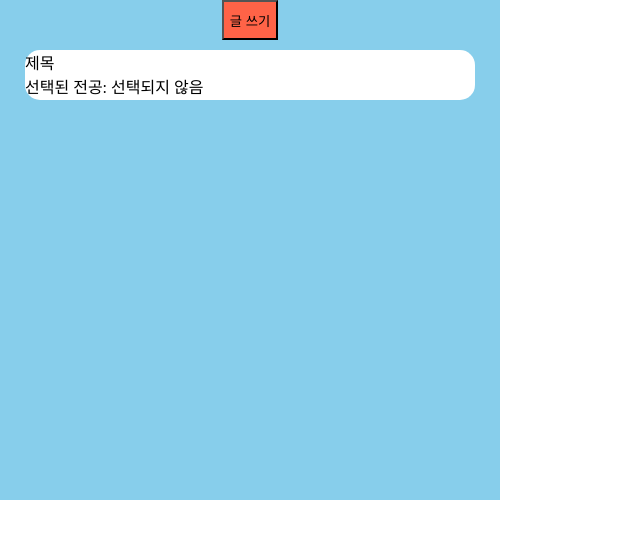
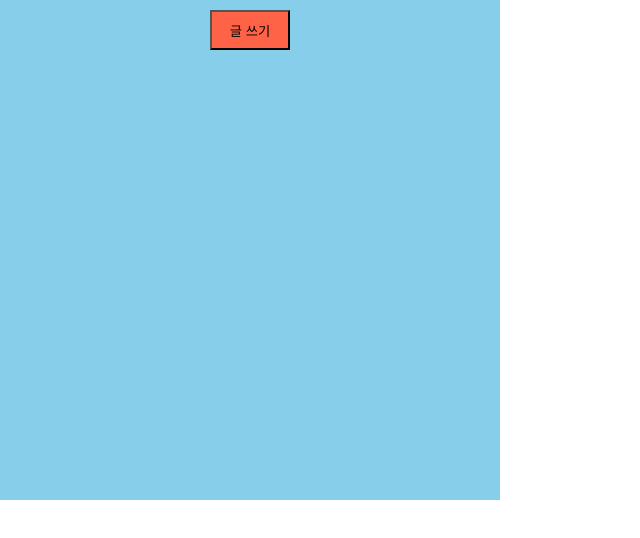
Before and after one commit to LeeSangHyeok0731/backendconnection-react-, a React (Create React App) app: page / in a window 1280 px wide. Shown: the top 538 px of the page, without its empty margins (0-640 px from the left). Built offline with nearby package versions, Linux system fonts and the light colour scheme.

Commit message:
새 공지글 올리기1

```diff
--- a/src/notion.js
+++ b/src/notion.js
@@ -1,4 +1,4 @@
-import React, { useState, useEffect } from "react";
+import React, { useState } from "react";
 import styled from "styled-components";
 import WriteNotionGpt from "./공고 글페이지/WriteNotion-Gpt";
 
@@ -7,8 +7,8 @@ const WriteJova = styled.div`
     width: 500px;
     height: 500px;
     display: flex;
-    justify-content: center;
-    position: relative;
+    flex-direction: column;
+    align-items: center;
 `;
 
 const P = styled.p`
@@ -21,8 +21,8 @@ const WriteButton = styled.button`
     align-items: center;
     justify-content: center;
     height: 40px;
-    width: 80
-px;
+    width: 80px;
+    margin-top: 10px;
 `;
 
 const WritePage = styled.div`
@@ -44,31 +44,21 @@ const WritttenNotion = styled.div`
     border-radius: 15px;
     width: 450px;
     height: 50px;
-    margin-top: 50px;
-    position: absolute;
+    margin-top: 25px;
 `;
 
 function Notion() {
     const [isWritePageVisible, setWritePageVisible] = useState(false);
-    const [majors, setMajors] = useState([]);
-    const [selectedMajors, setSelectedMajors] = useState(["선택되지 않음"]);
-    const [title, setTitle] = useState(["제목"]);
+    const [notions, setNotions] = useState([]); // 여러 개의 전공과 제목 저장
 
     const OnWritePage = () => {
         setWritePageVisible((prevState) => !prevState);
     };
 
     const handleMajorSubmit = ({ majors, title }) => {
-        setSelectedMajors(majors); // 전공 정보를 업데이트
-        setTitle(title); // 제목 정보를 업데이트
+        setNotions((prevNotions) => [...prevNotions, { majors, title }]); // 새로운 값을 배열에 추가
+        OnWritePage();
     };
-
-    /*useEffect(() => {
-        const newSelectedMajors = majors.map((major) => {
-
-        });
-        setSelectedMajors(newSelectedMajors);
-    }, [majors]);*/
 
     return (
         <WriteJova>
@@ -79,10 +69,13 @@ function Notion() {
 
             <WriteButton onClick={OnWritePage}>글 쓰기</WriteButton>
 
-            <WritttenNotion>
-                <span>{title}</span>
-                <P>선택된 전공: {selectedMajors.join(", ")}</P>
-            </WritttenNotion>
+            {/* 여러 개의 WrittenNotion 렌더링 */}
+            {notions.map((notion, index) => (
+                <WritttenNotion key={index}>
+                    <span>{notion.title}</span>
+                    <P>선택된 전공: {notion.majors.join(", ")}</P>
+                </WritttenNotion>
+            ))}
         </WriteJova>
     );
 }
```
